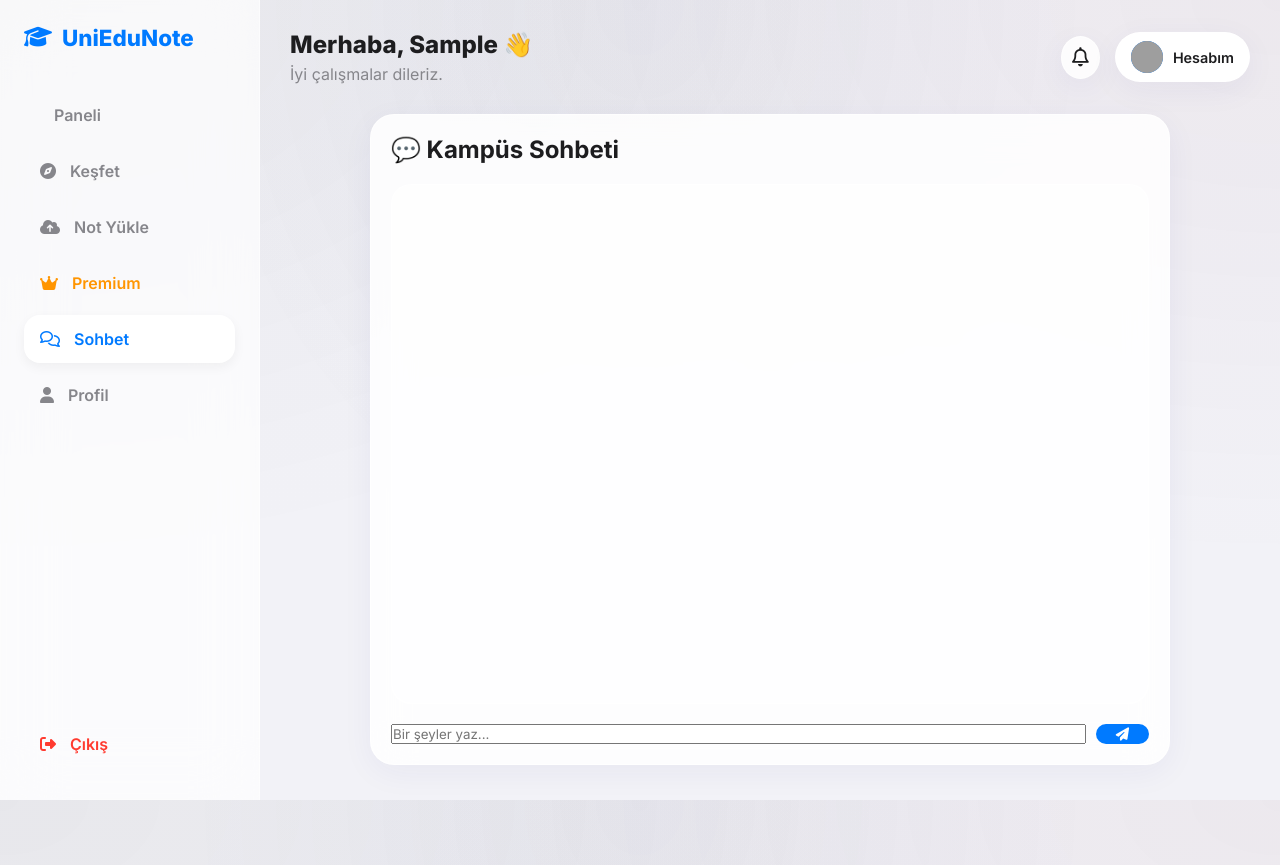
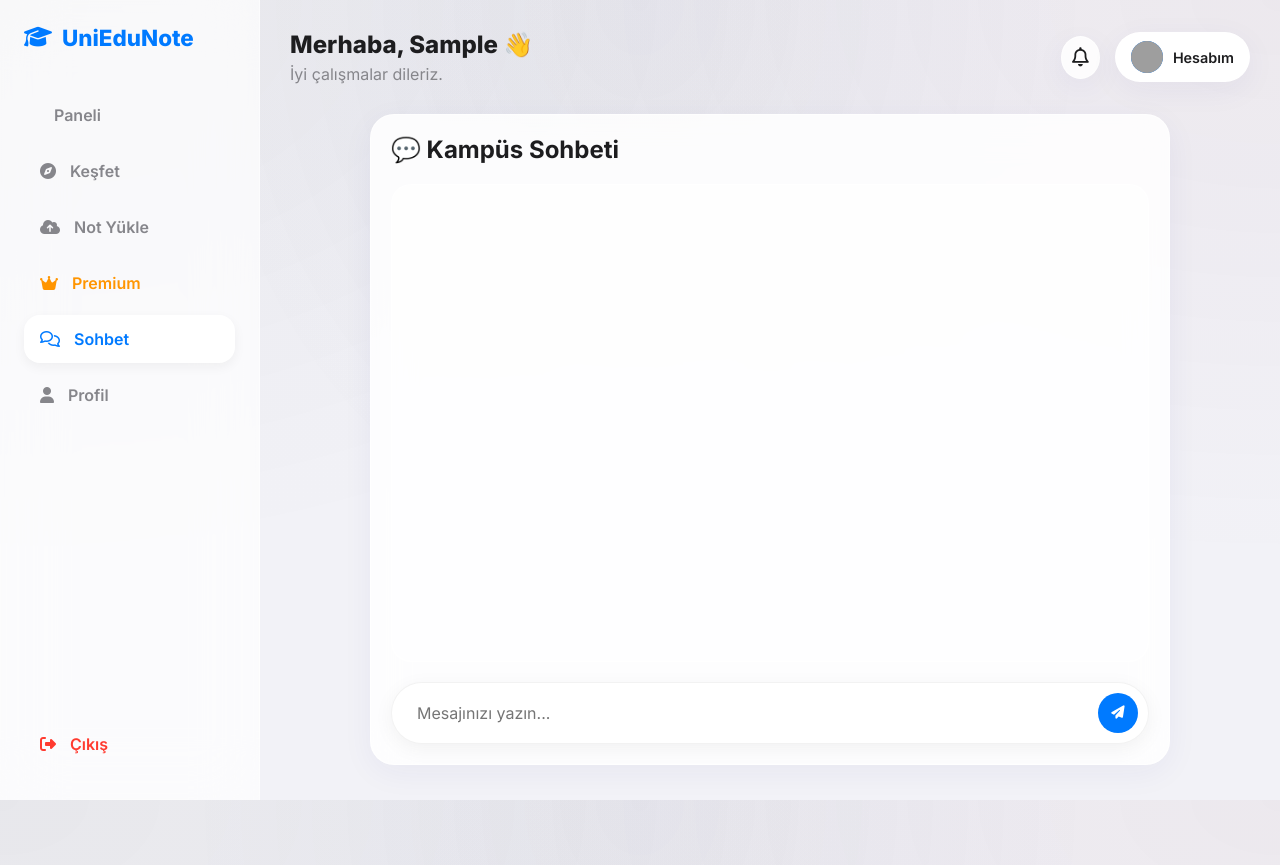
Before and after one commit to serhatblb/UniEduNote_, a Django app: page /chat/ in a window 1280 px wide. Run offline with Django 5.2, Linux system fonts and the light colour scheme; the visitor is signed in with stand-in values (Sample User, id 1); data that the repository does not hold is empty; some libraries are stand-ins or nearby versions; grey boxes are pictures that could not be loaded.

Commit message:
UI Modernizasyonu: Chat, Select2, Email HTML ve Siralama

```diff
--- a/notes/views.py
+++ b/notes/views.py
@@ -28,7 +28,7 @@ def upload_note(request):
 
 # 📋 Not listesi (filtreli)
 def note_list(request):
-    notes = Note.objects.all().order_by('-uploaded_at')
+    notes = Note.objects.all().order_by('-likes', '-uploaded_at')
 
     university = request.GET.get('university')
     department = request.GET.get('department')
--- a/templates/chat/room.html
+++ b/templates/chat/room.html
@@ -9,7 +9,43 @@
     .msg-bubble { background: white; padding: 10px 15px; border-radius: 12px; max-width: 70%; box-shadow: 0 2px 5px rgba(0,0,0,0.05); }
     .message.mine .msg-bubble { background: var(--primary); color: white; }
     .msg-info { font-size: 0.75rem; color: #888; margin-top: 4px; }
-    .chat-input-area { display: flex; gap: 10px; }
+    /* Modern Chat Input Alanı */
+    .chat-input-area {
+        display: flex;
+        gap: 10px;
+        background: white;
+        padding: 10px;
+        border-radius: 50px; /* Tam oval */
+        box-shadow: 0 5px 20px rgba(0,0,0,0.05);
+        border: 1px solid rgba(0,0,0,0.05);
+        align-items: center;
+    }
+
+    #chatInput {
+        border: none;
+        background: transparent;
+        padding: 10px 15px;
+        font-size: 1rem;
+        outline: none;
+        width: 100%;
+    }
+
+    /* Gönder Butonu */
+    .chat-send-btn {
+        background: var(--primary);
+        color: white;
+        border: none;
+        width: 40px;
+        height: 40px;
+        border-radius: 50%;
+        cursor: pointer;
+        display: flex;
+        align-items: center;
+        justify-content: center;
+        transition: 0.3s;
+        flex-shrink: 0; /* Küçülmesini engelle */
+    }
+    .chat-send-btn:hover { transform: scale(1.1); }
 </style>
 
 <div class="glass" style="padding: 20px; max-width: 800px; margin: 0 auto;">
@@ -21,11 +57,11 @@
         </div>
 
         <div class="chat-input-area">
-            <input type="text" id="chatInput" placeholder="Bir şeyler yaz..." style="flex:1;">
-            <button onclick="sendMessage()" style="background: var(--primary); color: white; border: none; padding: 0 20px; border-radius: 12px; cursor: pointer;">
-                <i class="fa-solid fa-paper-plane"></i>
-            </button>
-        </div>
+    <input type="text" id="chatInput" placeholder="Mesajınızı yazın...">
+    <button onclick="sendMessage()" class="chat-send-btn">
+        <i class="fa-solid fa-paper-plane"></i>
+    </button>
+</div>
     </div>
 </div>
 
```
Also changed, not shown: templates/base.html (+63 -0 lines), templates/notes/note_list.html (+10 -0 lines), templates/users/register.html (+7 -6 lines), users/views_api.py (+17 -8 lines).
